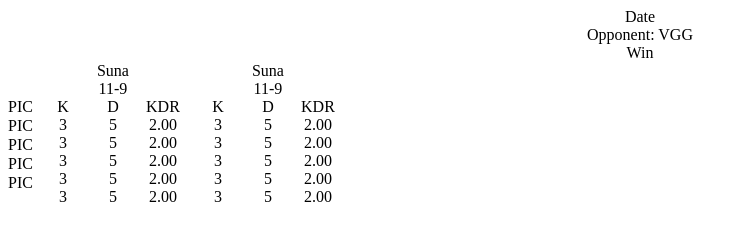
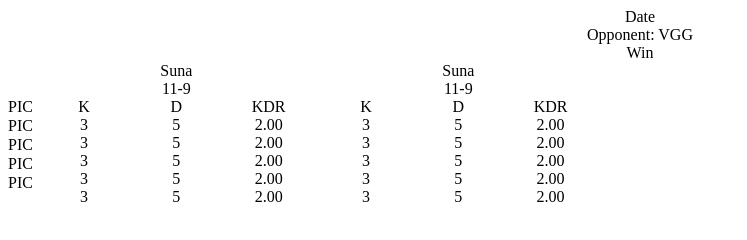
Before and after one commit to VandykenNicholas/ChemicalJokers, a plain HTML site: page index.html in a window 1280 px wide. Shown: the whole page, without its empty margins (0-747 px from the left). Drawn offline with Linux system fonts and the light colour scheme.

Commit message:
using variable sizing

```diff
--- a/css/main.css
+++ b/css/main.css
@@ -22,8 +22,8 @@
 
 .map-stats-container{
     display: flex;
-    min-width: 50px;
-    max-width: 150px;
+    min-width: 10vw;
+    max-width: 30vw;
     flex-direction: column;
     margin-left: 5px;
 
```
